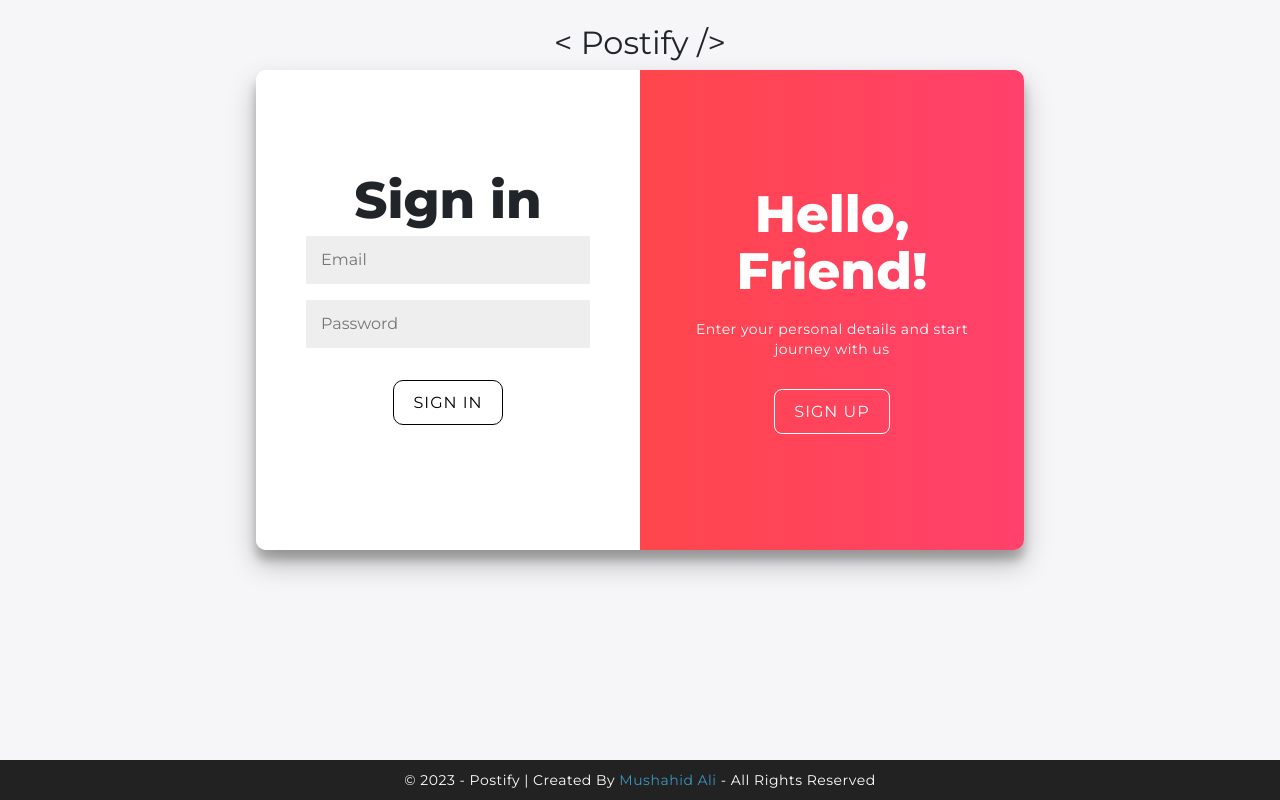
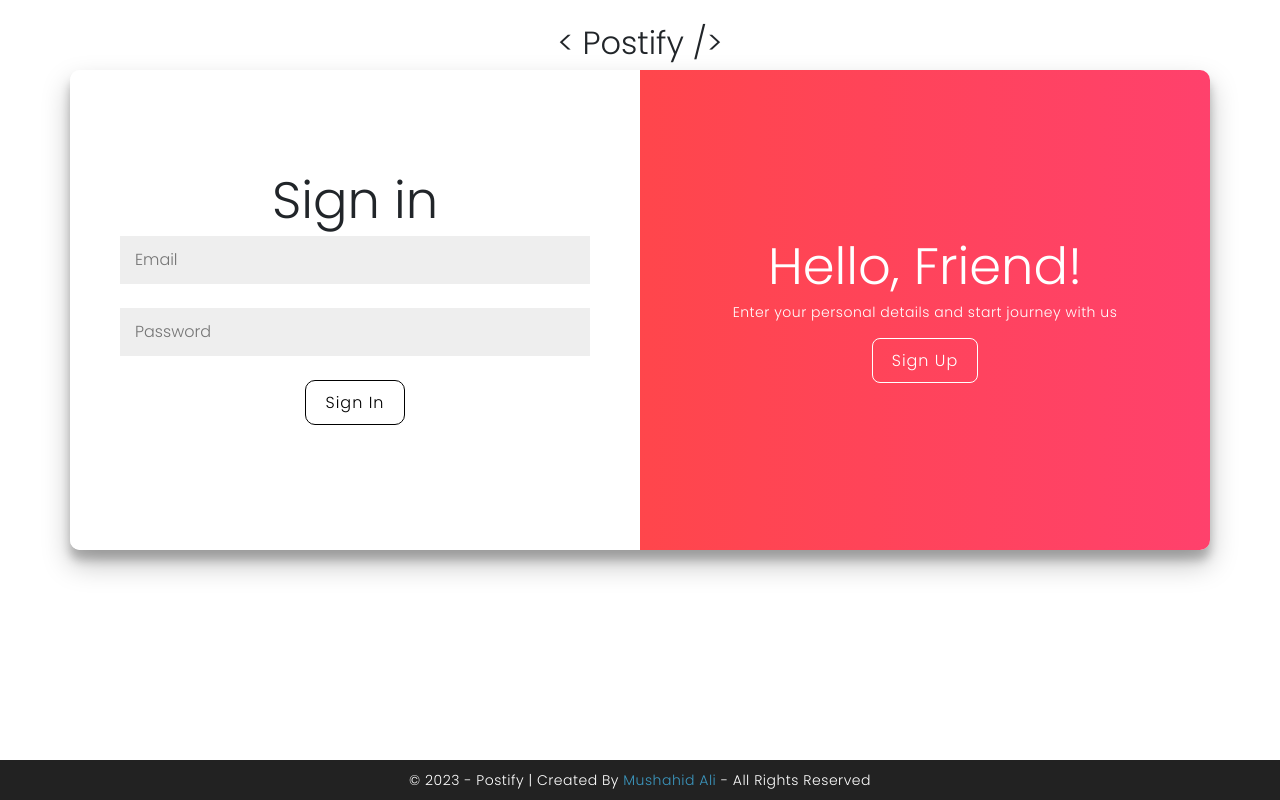
Before and after one commit to MushahidAli/Postify, a React (Vite) app: page / in a window 1280 px wide. Built offline with nearby package versions, Linux system fonts and the light colour scheme; no server answers.

Commit message:
Postify Application :)

```diff
--- a/index.html
+++ b/index.html
@@ -4,10 +4,6 @@
 <head>
   <meta charset="UTF-8" />
   <link rel="icon" href="../src/assets/images/logo.png" />
-
-  <link rel="stylesheet" href="../src/assets/css/bootstrap.min.css" />
-  <script src="../src/assets/js/bootstrap.min.js"></script>
-  <script src="../src/assets/js/bootstrap.bundle.min.js"></script>
 
   <meta name="viewport" content="width=device-width, initial-scale=1.0" />
   <title>Postify</title>
--- a/package.json
+++ b/package.json
@@ -11,6 +11,7 @@
   },
   "dependencies": {
     "axios": "^1.4.0",
+    "bootstrap": "^5.3.0",
     "react": "^18.2.0",
     "react-dom": "^18.2.0",
     "react-modal": "^3.16.1",
--- a/src/App.css
+++ b/src/App.css
@@ -1,3 +1,9 @@
+@import url('https://fonts.googleapis.com/css2?family=Poppins:wght@300&display=swap');
+
+* {
+  font-family: 'Poppins', sans-serif;
+}
+
 #root {
   position: absolute;
   top: 0;
--- a/src/components/Logon.css
+++ b/src/components/Logon.css
@@ -168,6 +168,10 @@ input {
 	transform: translateX(-100%);
 }
 
+.messageCheck {
+	padding: 10px;
+}
+
 .overlay {
 	background: #FF416C;
 	background: -webkit-linear-gradient(to right, #FF4B2B, #FF416C);
--- a/src/components/Logon.jsx
+++ b/src/components/Logon.jsx
@@ -50,7 +50,7 @@ export default function Logon() {
     };
 
     const handleSubmit = (e) => {
-        setMessage(`Registration Was Successful!`)
+        setMessage(`[ Registration Was Successful! ]`)
         e.preventDefault();
 
         axios.get(domain + `sign_up/${data.name}/${data.email.toLowerCase()}/${data.password}/${personalContent}`)
@@ -92,7 +92,7 @@ export default function Logon() {
         }
         else {
             localStorage.removeItem("login");
-            setMessageForLogin("Invalid Email or Password. Please Try again.");
+            setMessageForLogin("[ Invalid Email or Password. Please Try again. ]");
         }
 
         console.log(localStorage.getItem("login"));
@@ -106,10 +106,10 @@ export default function Logon() {
                 <div className="form-container sign-up-container">
                     <form onSubmit={handleSubmit}>
                         <h1>Create Account</h1>
-                        <input type="text" name="name" placeholder="Name" onChange={handleChange} required />
+                        <input type="text" name="name" placeholder="Name" onChange={handleChange} required /><br />
                         <input type="email" name="email" placeholder="Email" ref={checkRef} onBlur={checkAvailability} onChange={handleChange} required />
-                        <span id="availability">{emailExists}</span>
-                        <input type="password" name="password" placeholder="Password" onChange={handleChange} required />
+                        <span className='messageCheck' id="availability">{emailExists}</span>
+                        <input type="password" name="password" placeholder="Password" onChange={handleChange} required /><br />
                         <button id="mySignupBtn" className='btnLogon'>Sign Up</button>
                         <br />
                         <div className='successMessage'>
@@ -120,7 +120,7 @@ export default function Logon() {
                 <div className="form-container sign-in-container">
                     <form onSubmit={handleSigninSubmit}>
                         <h1>Sign in</h1>
-                        <input type="email" name="emailAddress" id="emailAddress" placeholder="Email" onChange={handleSigninChange} required />
+                        <input type="email" name="emailAddress" id="emailAddress" placeholder="Email" onChange={handleSigninChange} required /><br />
                         <input type="password" name="passwordContent" id="passwordContent" placeholder="Password" onChange={handleSigninChange} required /><br />
                         <button className='btnLogon'>Sign In</button>
                         <br />
--- a/src/index.css
+++ b/src/index.css
@@ -1,5 +1,7 @@
+@import url('https://fonts.googleapis.com/css2?family=Poppins:wght@300&display=swap');
+
 :root {
-  font-family: Inter, system-ui, Avenir, Helvetica, Arial, sans-serif;
+  font-family: 'Poppins', sans-serif;
   line-height: 1.5;
   font-weight: 400;
 
--- a/src/main.jsx
+++ b/src/main.jsx
@@ -2,6 +2,8 @@ import React from 'react'
 import ReactDOM from 'react-dom/client'
 import { BrowserRouter } from 'react-router-dom'
 import App from './App.jsx'
+import 'bootstrap/dist/css/bootstrap.min.css'
+import 'bootstrap/dist/js/bootstrap.bundle.min'
 import './index.css'
 
 ReactDOM.createRoot(document.getElementById('root')).render(
```
Also changed, not shown: 1 other file (tests, documents, lock files or other folders).
